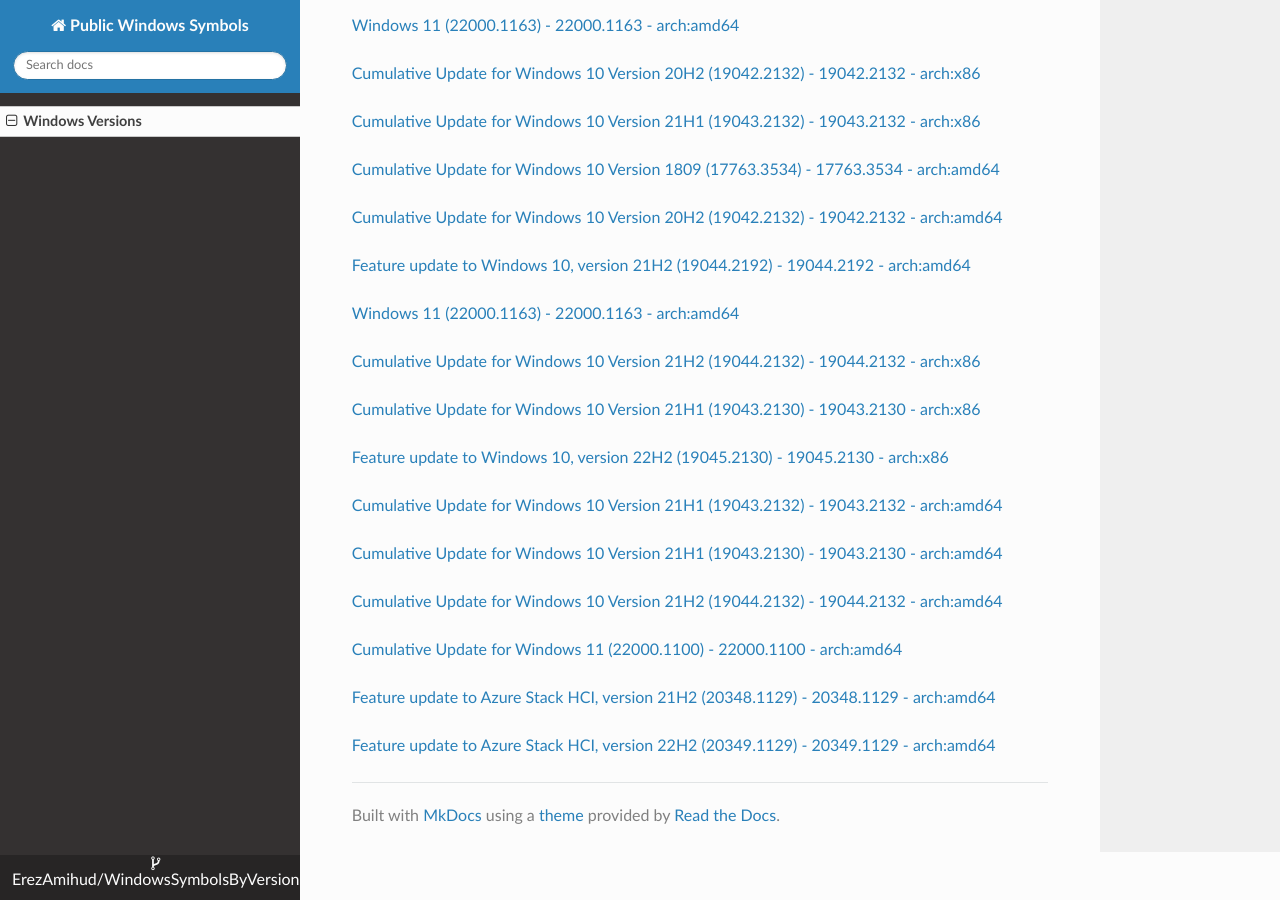
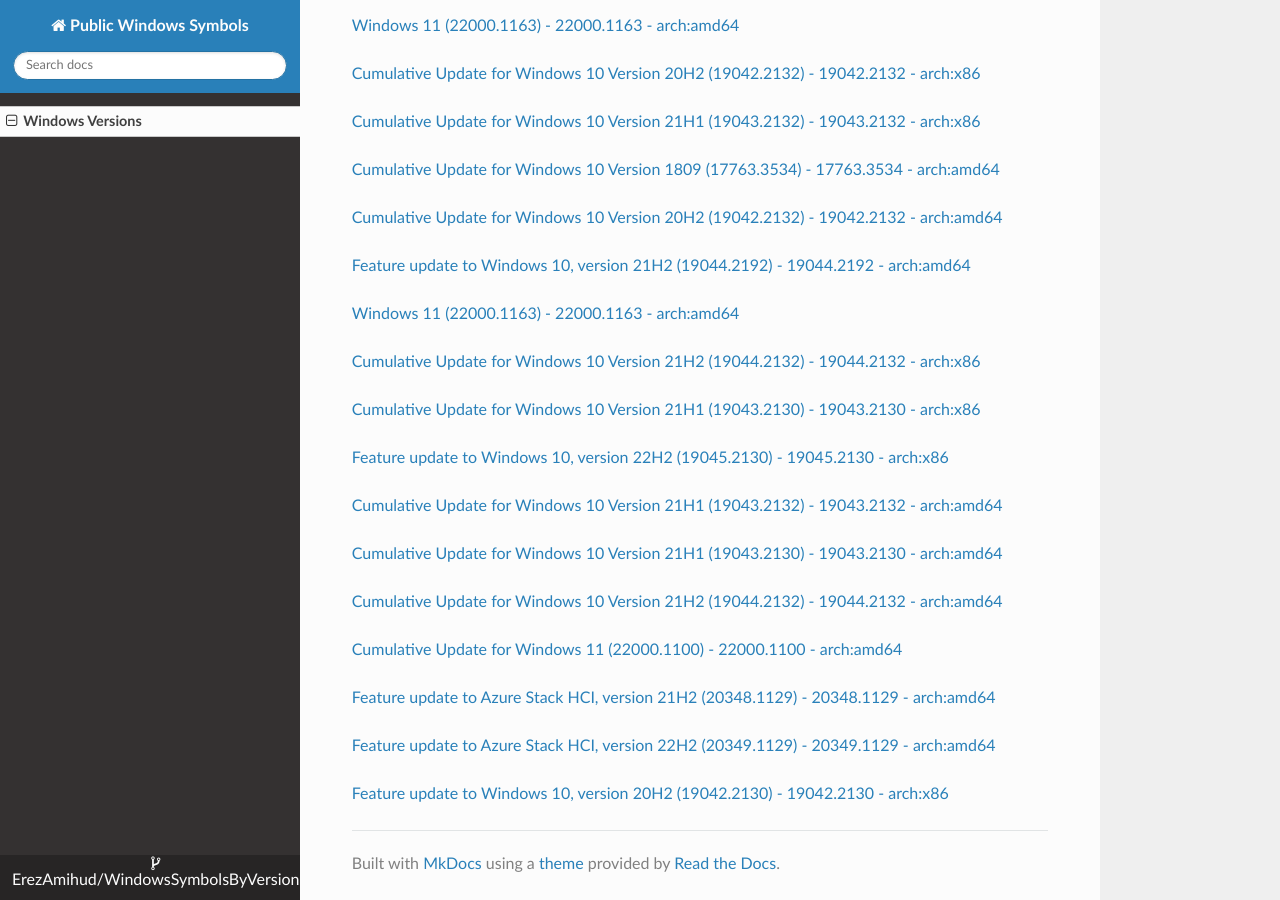
Before and after one commit to ErezAmihud/WindowsSymbolsByVersion, an MkDocs documentation site: the page built from docs/index.md, in a window 1280 px wide and 900 px high, scrolled down 49157 px. Built offline with MkDocs 1.6.1, drawn with Linux system fonts in a browser that asks for light colours; nearby versions of some CDN libraries.

Commit message:
Automated commit, add manifest for 9b61e35d-fe63-42d5-ae41-42f04bef42e0

```diff
--- a/docs/index.md
+++ b/docs/index.md
@@ -2899,3 +2899,6 @@
 
 
 [Feature update to Azure Stack HCI, version 22H2 (20349.1129) - 20349.1129 - arch:amd64](https://github.com/ErezAmihud/WindowsSymbolsByVersion/blob/main/manifests/900b01d7-0792-4f43-9dce-d034826fbb1c.manifest)
+
+
+[Feature update to Windows 10, version 20H2 (19042.2130) - 19042.2130 - arch:x86](https://github.com/ErezAmihud/WindowsSymbolsByVersion/blob/main/manifests/9b61e35d-fe63-42d5-ae41-42f04bef42e0.manifest)
```
Also changed, not shown: process_builds.json (+1 -1 lines), 1 other file.
